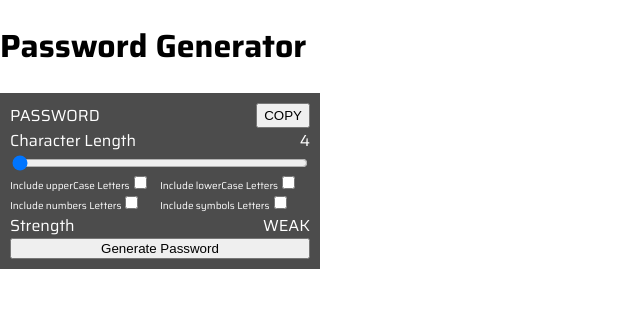
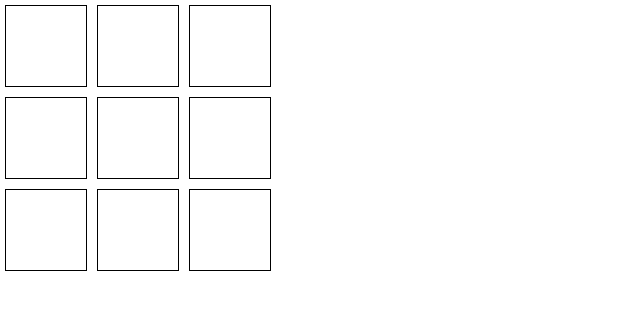
Before and after one commit to Pratyaksh0610/Frontend-Machine-Coding, a React (Vite) app in the folder my-react-app/: page / in a window 1280 px wide. Shown: the top 310 px of the page, without its empty margins (0-640 px from the left). Built offline with nearby package versions, Linux system fonts and the light colour scheme.

Commit message:
Grid question

```diff
--- a/my-react-app/src/App.jsx
+++ b/my-react-app/src/App.jsx
@@ -1,34 +1,10 @@
 import "./App.css";
-import Accordion from "./components/Accordion/Accordion";
-import AutocompleteSearchBar from "./components/AutocompleteSearchBar/AutocompleteSearchBar";
-import EMICalculator from "./components/EMICalculator/EMICalculator";
-import EmployeeDBMS from "./components/EmployeeDBMS/EmployeeDBMS";
-import FileExplorer from "./components/FileExplorer/FileExplorer";
-import FileStructure from "./components/FileExplorer/FileStructure";
-import NestedCheckbox from "./components/NestedCheckbox/NestedCheckbox";
-import OTPInput from "./components/OTPInput/otpInput";
-import PasswordGenerator from "./components/PasswordGenerator/PasswordGenerator";
-import ProgressBar from "./components/ProgressBar/ProgressBar";
-import TodoList from "./components/TodoList/TodoList";
-import { CheckboxData, FileStructureData } from "./constants/componentConstants";
-// import Pagination from './components/Pagination/Pagination'
-// import Tab from './components/TabsForm/Tab'
+import GridLights from "./components/GridQuestions/GridLights/GridLights";
 
 function App() {
   return (
     <>
-      {/* <Tab/> */}
-      {/* <Pagination/> */}
-      {/* <AutocompleteSearchBar /> */}
-      {/* <FileStructure /> */}
-      {/* <ProgressBar progress={80}/> */}
-      {/* <OTPInput inputSize={5} /> */}
-      {/* <NestedCheckbox data={CheckboxData} /> */}
-      {/* <TodoList/> */}
-      {/* <Accordion/> */}
-      {/* <EmployeeDBMS/> */}
-      {/* <EMICalculator/> */}
-      <PasswordGenerator/>
+      <GridLights />
     </>
   );
 }
--- /dev/null
+++ b/my-react-app/src/components/GridQuestions/GridLights/GridLights.jsx
@@ -0,0 +1,77 @@
+import { useEffect, useState } from "react";
+import styles from "./GridLights.module.css";
+
+//Question: https://www.youtube.com/watch?v=sAF7Km_znjA&list=PLKhlp2qtUcSYQojD5G-ElgHezoCyq2Hgo&index=10
+
+export default function GridLights(props) {
+  const [grid, setGrid] = useState([]);
+  const [path, setPath] = useState([]);
+  const [isLoading, setIsLoading] = useState(false);
+  const { gridSize = 3 } = props;
+
+  useEffect(() => {
+    const arr = Array.from({ length: gridSize }, (_, id) => {
+      return Array.from({ length: gridSize }, (_, idx) => {
+        return 0;
+      });
+    });
+    setGrid(arr);
+  }, [props]);
+
+  const handleClick = function (idx, id, shouldUpdatePath = true) {
+    if (isLoading || (grid[idx][id] == 1 && shouldUpdatePath)) {
+      console.log("RETURNING DURING LOADING");
+      return;
+    }
+    setGrid((prev) => {
+      const arr = prev.map((row, idx) => {
+        return [...row];
+      });
+      arr[idx][id] = shouldUpdatePath === true ? 1 : 0;
+      return arr;
+    });
+    if (shouldUpdatePath) {
+      setPath((prev) => {
+        const updatedPath = [...prev];
+        updatedPath.push(`${idx}-${id}`);
+
+        if (updatedPath.length === gridSize * gridSize) {
+          setIsLoading(true);
+          for (let i = 0; i < updatedPath.length; i++) {
+            const splitPath = updatedPath[i].split("-");
+            setTimeout(() => {
+              //Closure ki wajah se yaha setTimout mei isLoading ki poorani value use hoti hai
+              handleClick(splitPath[0], splitPath[1], false);
+              i === updatedPath.length - 1 && setIsLoading(false);
+            }, (i + 1) * 300);
+          }
+          return [];
+        }
+        return updatedPath;
+      });
+    }
+  };
+
+  return (
+    <>
+      {grid &&
+        grid.map((row, idx) => {
+          return (
+            <div className={styles.row} key={idx}>
+              {row.map((col, id) => {
+                return (
+                  <div
+                    key={id}
+                    className={`${styles.col} ${
+                      col === 0 ? "" : styles.gridBoxChecked
+                    }`}
+                    onClick={() => handleClick(idx, id)}
+                  ></div>
+                );
+              })}
+            </div>
+          );
+        })}
+    </>
+  );
+}
--- /dev/null
+++ b/my-react-app/src/components/GridQuestions/GridLights/GridLights.module.css
@@ -0,0 +1,19 @@
+.row{
+    display:flex;
+    flex-direction: row;
+    position: relative;
+}
+
+.col{
+    display:flex;
+    justify-content: center;
+    align-items:center;
+    border: 1px solid black;
+    margin: 5px;
+    width: 80px;
+    height: 80px;
+}
+
+.gridBoxChecked{
+    background-color: green;
+}
```
